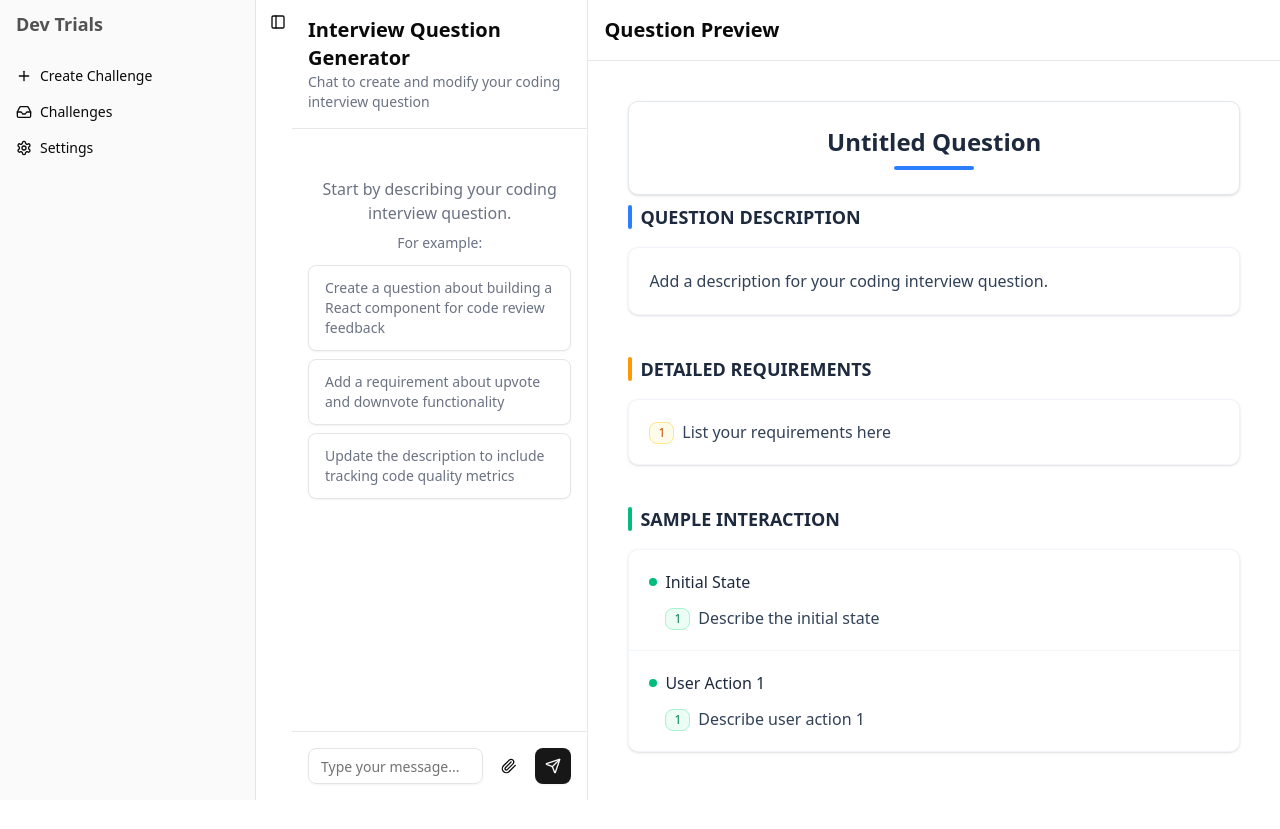
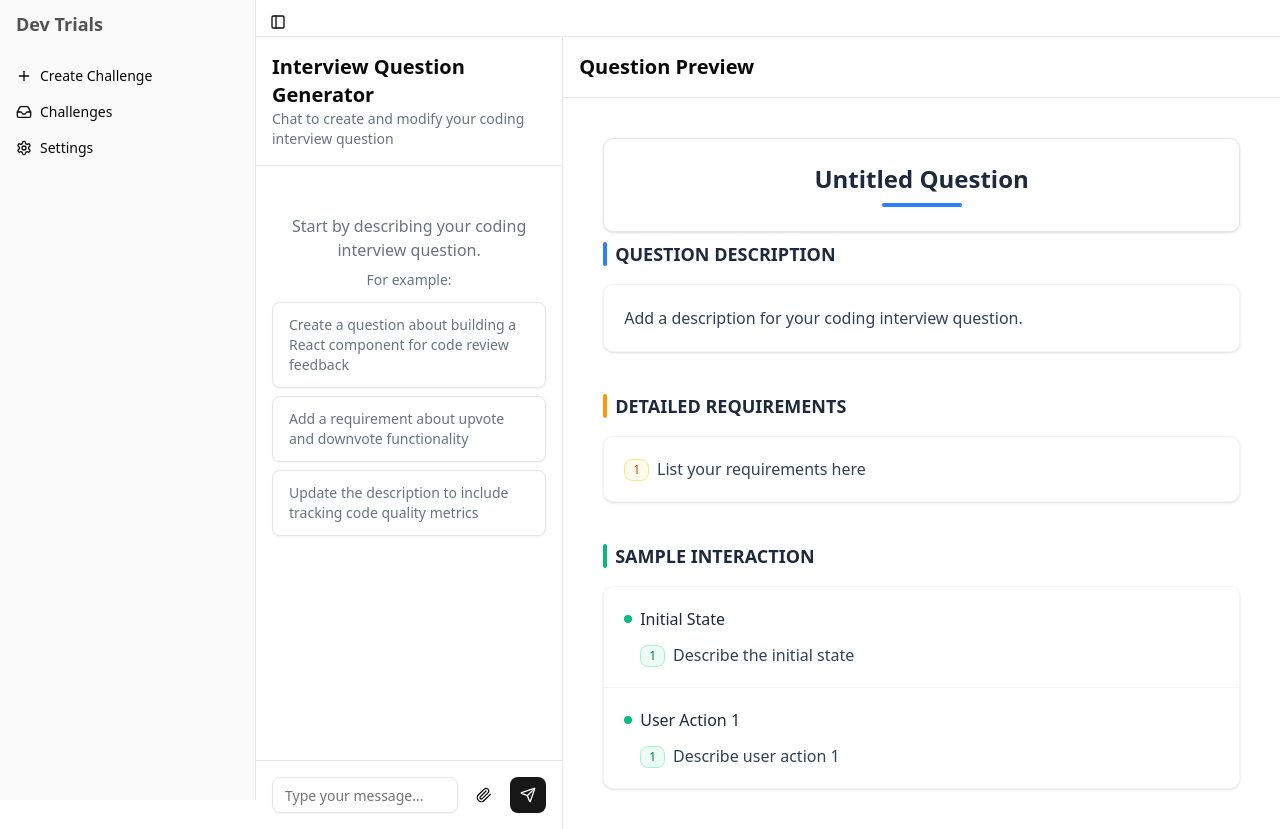
Before and after one commit to use-dev-trial/dev-trial, a Next.js app in the folder frontend/: page /create-challenge in a window 1280 px wide. Before the commit the page ends 800 px from the top, so only its background shows below. Built offline with nearby package versions, Linux system fonts and the light colour scheme.

Commit message:
Update sidebar

```diff
--- a/frontend/src/app/(client)/create-challenge/page.tsx
+++ b/frontend/src/app/(client)/create-challenge/page.tsx
@@ -38,7 +38,7 @@ export default function Home() {
   });
 
   return (
-    <main className="flex h-screen bg-slate-50">
+    <main className="flex h-full bg-slate-50">
       <div className="flex h-full w-3/10 flex-col overflow-hidden border-r border-gray-200 bg-white">
         <div className="border-b border-gray-200 bg-white p-4">
           <h2 className="text-xl font-semibold">Interview Question Generator</h2>
--- a/frontend/src/app/(client)/layout.tsx
+++ b/frontend/src/app/(client)/layout.tsx
@@ -33,10 +33,10 @@ export default function RootLayout({
         <QueryProvider>
           <SidebarProvider>
             <AppSidebar />
-            <main className="flex flex-row">
+            <div className="flex w-full flex-col">
               <SidebarTrigger />
               {children}
-            </main>
+            </div>
           </SidebarProvider>
         </QueryProvider>
       </body>
--- a/frontend/src/components/ui/sidebar.tsx
+++ b/frontend/src/components/ui/sidebar.tsx
@@ -251,7 +251,7 @@ function SidebarTrigger({ className, onClick, ...props }: React.ComponentProps<t
   const { toggleSidebar } = useSidebar();
 
   return (
-    <div className="pt-2 pl-2">
+    <div className="border-b border-gray-200 pt-2 pl-2">
       <Button
         data-sidebar="trigger"
         data-slot="sidebar-trigger"
```
